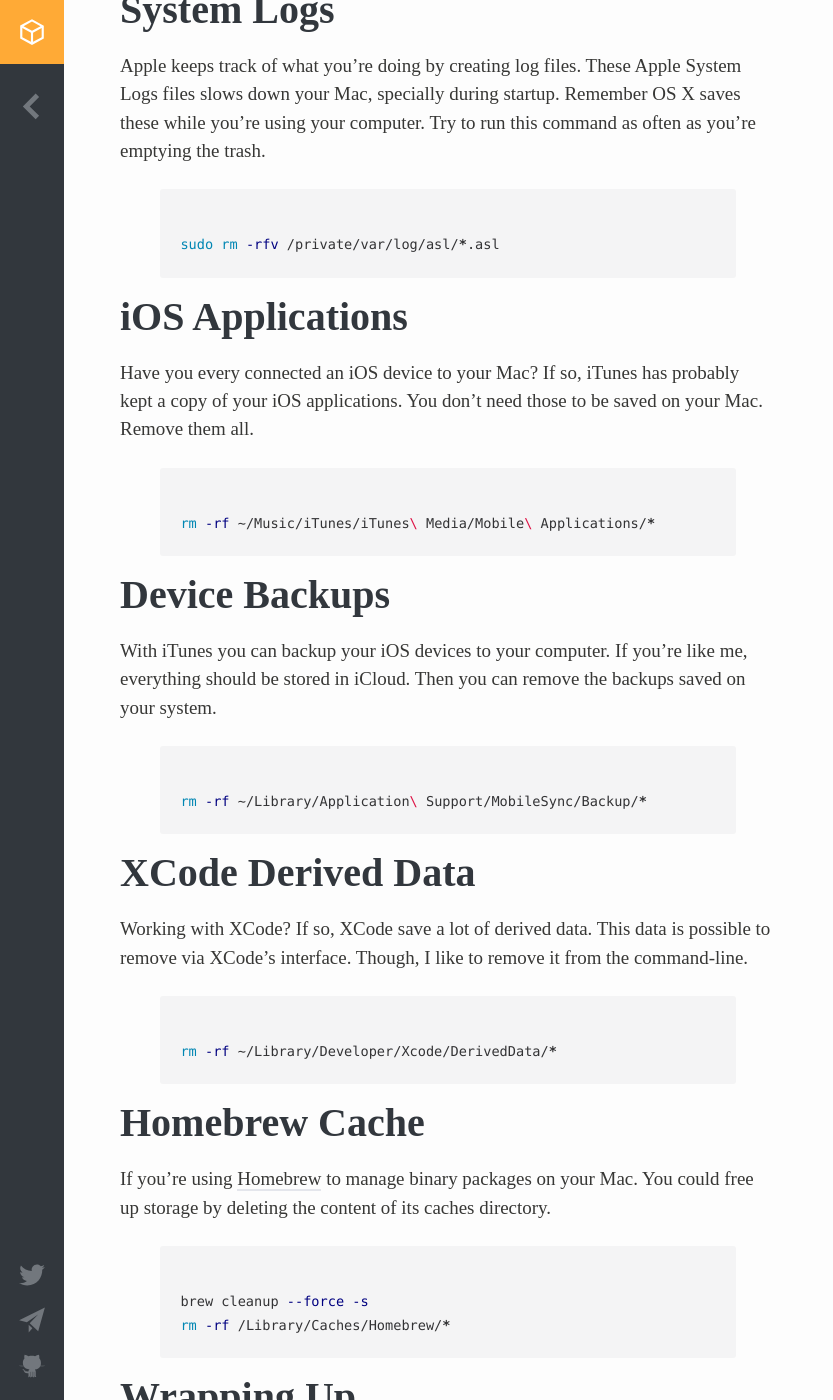
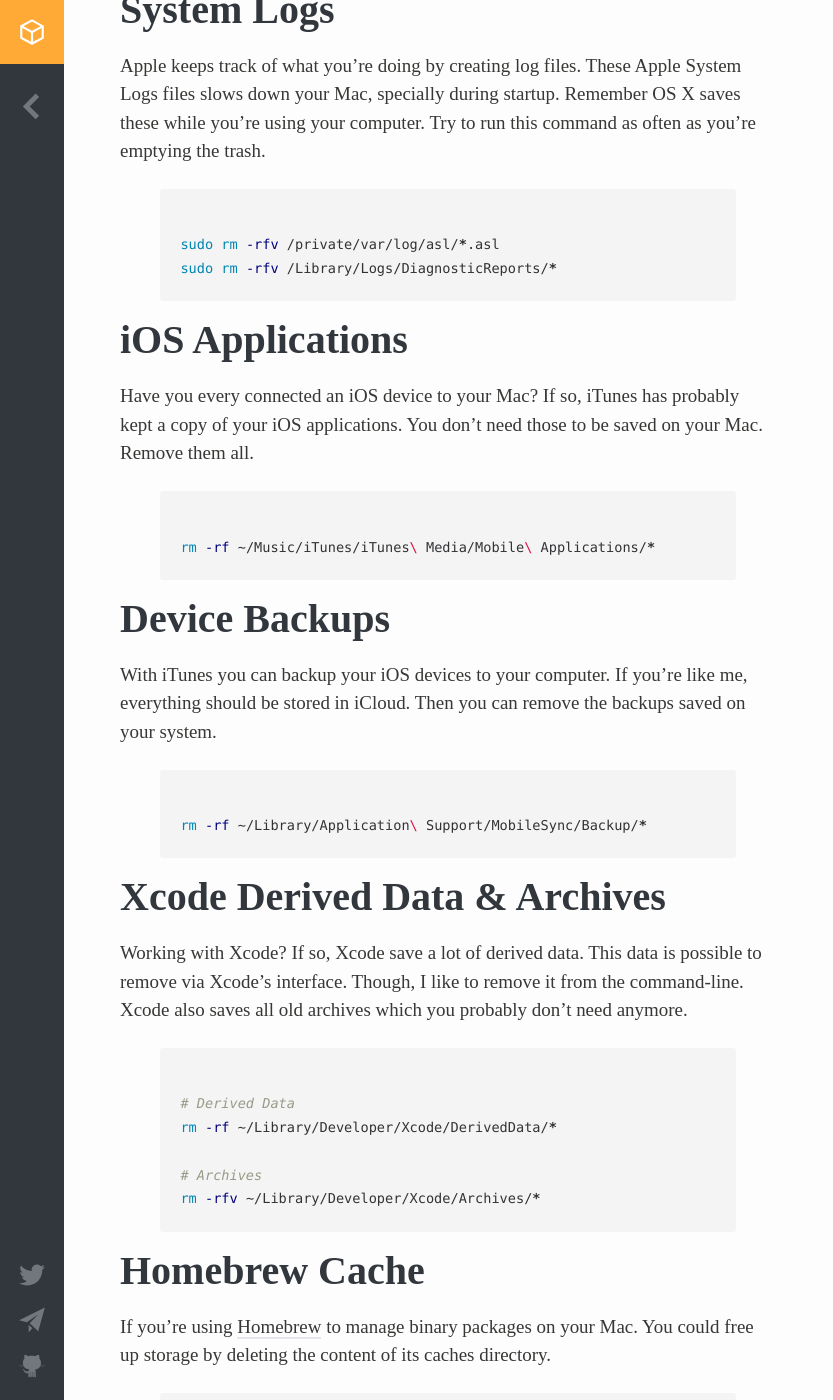
Before and after one commit to mikaelmattsson/mikaelmattsson.github.io, a Jekyll site: the page built from _posts/2015-04-12-clean-my-mac.md, in a window 1280 px wide and 1400 px high, scrolled down 765 px. Shown: the whole window, without its empty margins (0-833 px from the left). Built offline with Jekyll 4.4.1, drawn with Linux system fonts in a browser that asks for light colours; comment, search, counter and statistics services are not loaded.

Commit message:
Add more commands to clean my mac

```diff
--- a/_posts/2015-04-12-clean-my-mac.md
+++ b/_posts/2015-04-12-clean-my-mac.md
@@ -22,6 +22,7 @@
 Apple keeps track of what you're doing by creating log files. These Apple System Logs files slows down your Mac, specially during startup. Remember OS X saves these while you're using your computer. Try to run this command as often as you're emptying the trash.
 {% highlight bash %}
 sudo rm -rfv /private/var/log/asl/*.asl
+sudo rm -rfv /Library/Logs/DiagnosticReports/*
 {% endhighlight %}
 
 ## iOS Applications
@@ -36,10 +37,14 @@
 rm -rf ~/Library/Application\ Support/MobileSync/Backup/*
 {% endhighlight %}
 
-## XCode Derived Data
-Working with XCode? If so, XCode save a lot of derived data. This data is possible to remove via XCode's interface. Though, I like to remove it from the command-line.
+## Xcode Derived Data & Archives
+Working with Xcode? If so, Xcode save a lot of derived data. This data is possible to remove via Xcode's interface. Though, I like to remove it from the command-line. Xcode also saves all old archives which you probably don't need anymore.
 {% highlight bash %}
+# Derived Data
 rm -rf ~/Library/Developer/Xcode/DerivedData/*
+
+# Archives
+rm -rfv ~/Library/Developer/Xcode/Archives/*
 {% endhighlight %}
 
 ## Homebrew Cache
```
